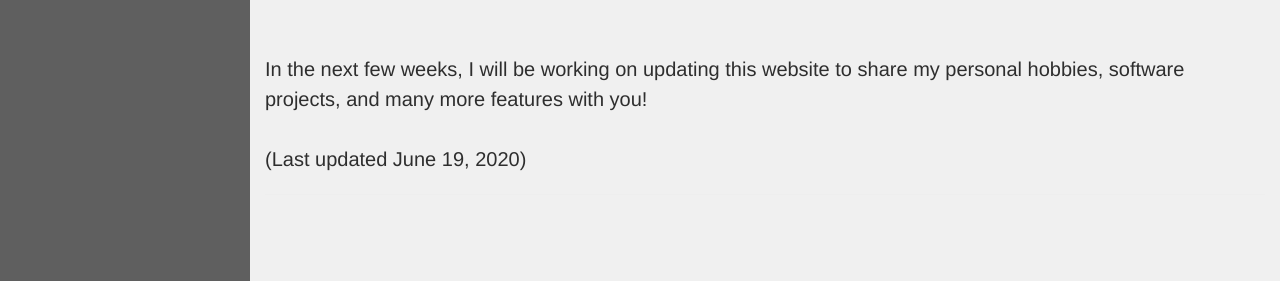
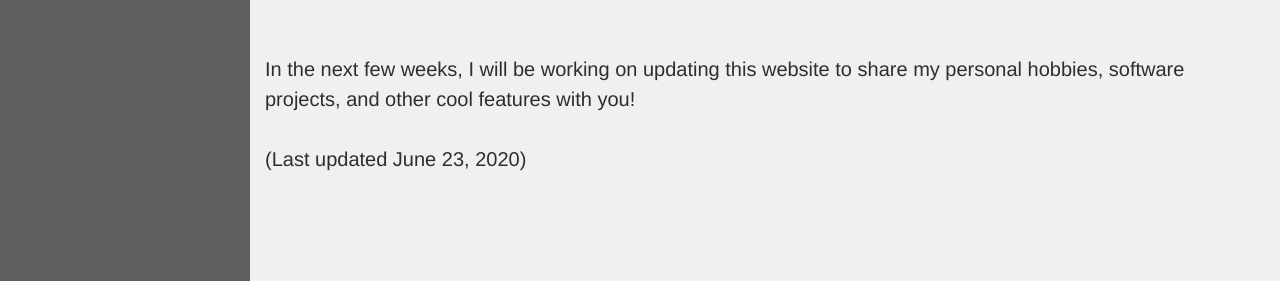
Before and after one commit to cpayumo/cpayumo.github.io, a Jekyll site: the page built from index.html, in a window 1280 px wide and 931 px high. Shown: the part 620-901 px from the top of the window. Built offline with Jekyll 4.4.1, drawn with Linux system fonts in a browser that asks for light colours; nearby versions of some CDN libraries.

```diff
--- a/_includes/greeting.html
+++ b/_includes/greeting.html
@@ -3,8 +3,8 @@
     <div id="welcome-greeting">
 <!--      <h1>!!!</h1>-->
       <h2>In the next few weeks, I will be working on updating this website to share my personal hobbies, software projects,
-        and many more features with you!
-        <br><br> (Last updated June 19, 2020)</h2>
+        and other cool features with you!
+        <br><br> (Last updated June 23, 2020)</h2>
       <hr />
     </div>
   </div>
```
Also changed, not shown: about.html (+6 -5 lines), hobbies.html (+9 -0 lines).
